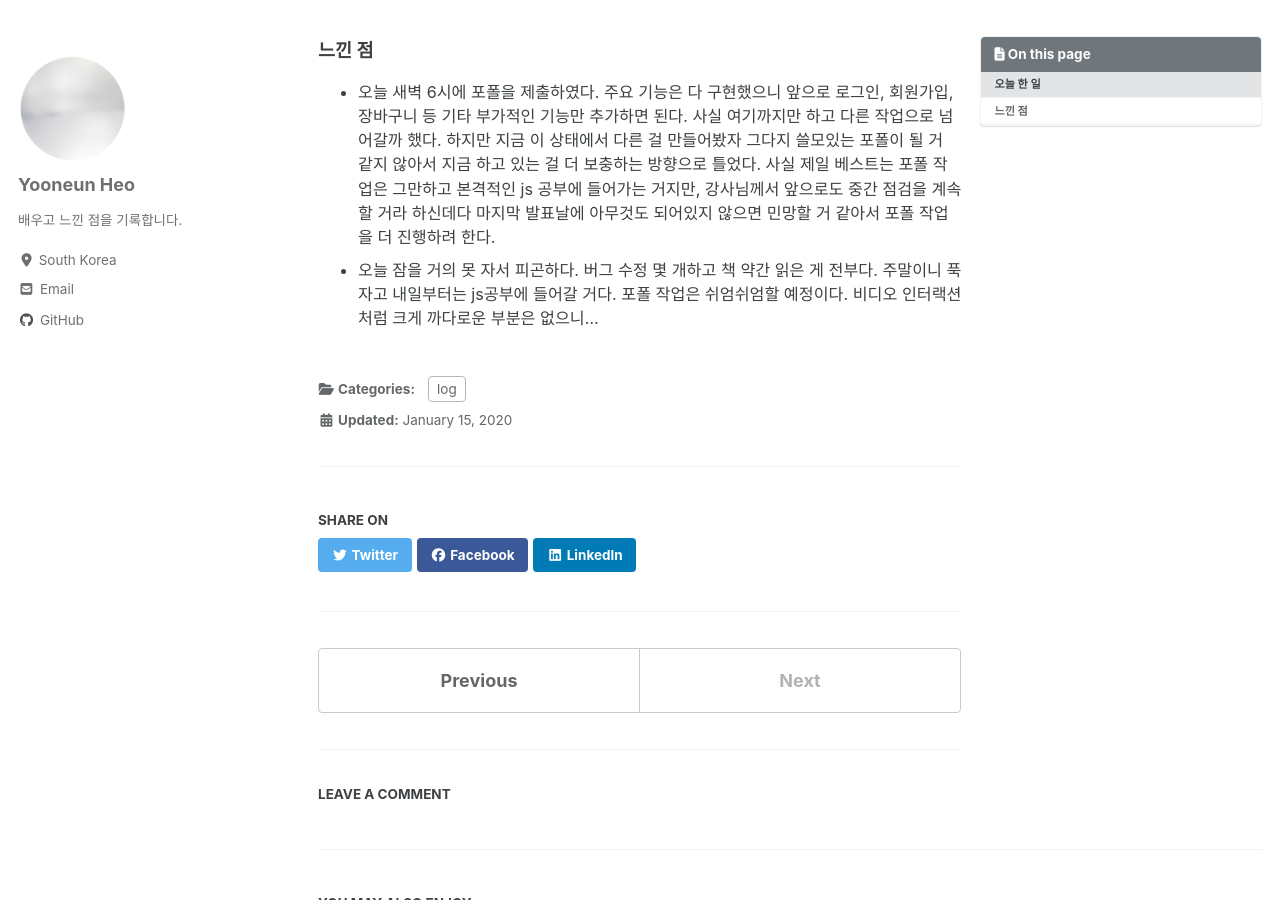
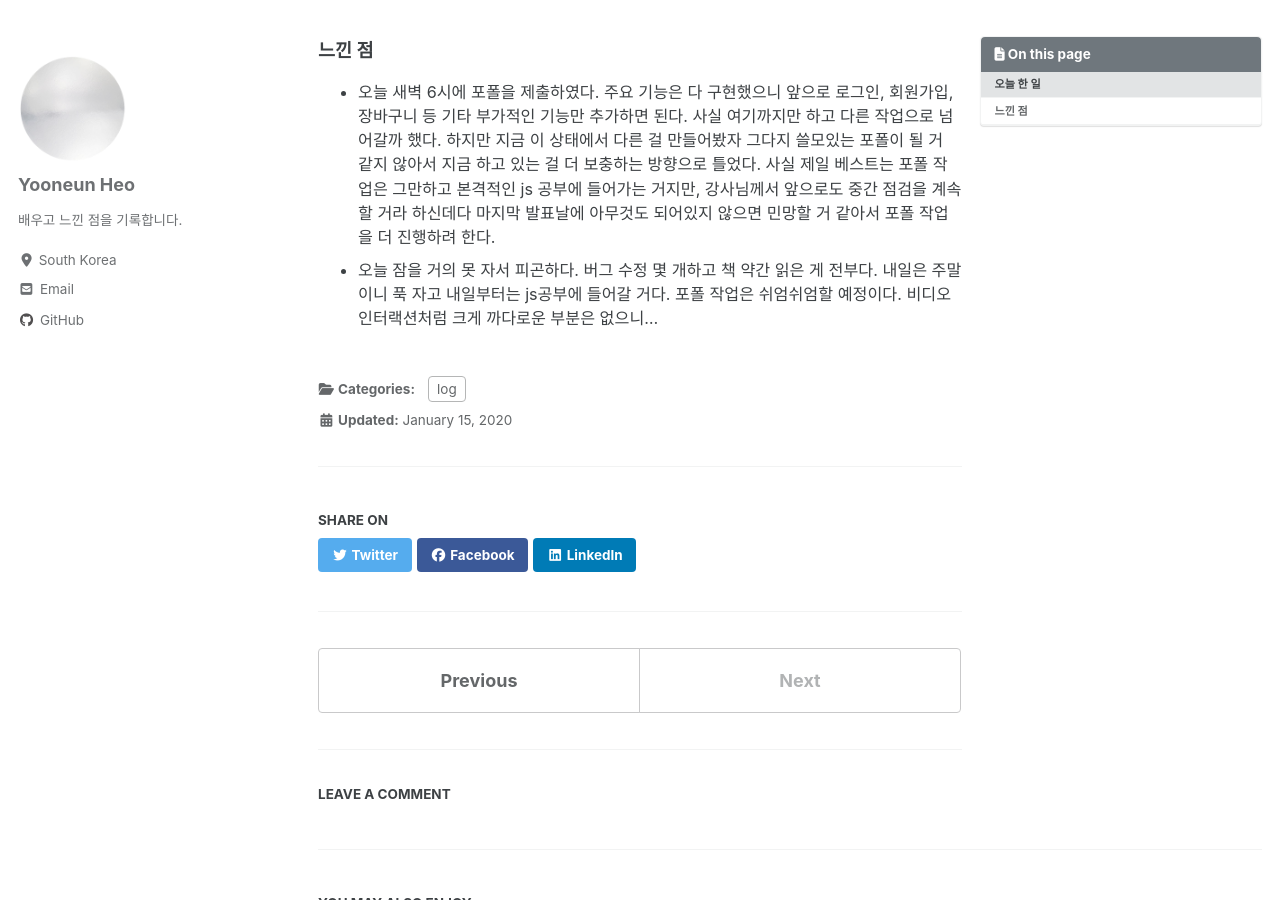
Before and after one commit to yooneunheo/yooneunheo.github.io, a Jekyll site: the page built from _posts/log/2021-01-15-thirtyth-log.md, in a window 1280 px wide and 900 px high, scrolled down 361 px. Built offline with Jekyll 4.4.1, drawn with Linux system fonts in a browser that asks for light colours; cached includes are drawn as plain includes; nearby versions of some CDN libraries; comment, search, counter and statistics services are not loaded.

Commit message:
Update 2021-01-15-thirtyth-log.md

```diff
--- a/_posts/log/2021-01-15-thirtyth-log.md
+++ b/_posts/log/2021-01-15-thirtyth-log.md
@@ -22,4 +22,4 @@ last_modified_at: 2020-01-15T08:06:00-05:00
 ##### 느낀 점
 
 - 오늘 새벽 6시에 포폴을 제출하였다. 주요 기능은 다 구현했으니 앞으로 로그인, 회원가입, 장바구니 등 기타 부가적인 기능만 추가하면 된다. 사실 여기까지만 하고 다른 작업으로 넘어갈까 했다. 하지만 지금 이 상태에서 다른 걸 만들어봤자 그다지 쓸모있는 포폴이 될 거 같지 않아서 지금 하고 있는 걸 더 보충하는 방향으로 틀었다. 사실 제일 베스트는 포폴 작업은 그만하고 본격적인 js 공부에 들어가는 거지만, 강사님께서 앞으로도 중간 점검을 계속 할 거라 하신데다 마지막 발표날에 아무것도 되어있지 않으면 민망할 거 같아서 포폴 작업을 더 진행하려 한다.
-- 오늘 잠을 거의 못 자서 피곤하다. 버그 수정 몇 개하고 책 약간 읽은 게 전부다. 주말이니 푹 자고 내일부터는 js공부에 들어갈 거다. 포폴 작업은 쉬엄쉬엄할 예정이다. 비디오 인터랙션처럼 크게 까다로운 부분은 없으니...
+- 오늘 잠을 거의 못 자서 피곤하다. 버그 수정 몇 개하고 책 약간 읽은 게 전부다. 내일은 주말이니 푹 자고 내일부터는 js공부에 들어갈 거다. 포폴 작업은 쉬엄쉬엄할 예정이다. 비디오 인터랙션처럼 크게 까다로운 부분은 없으니...
```
